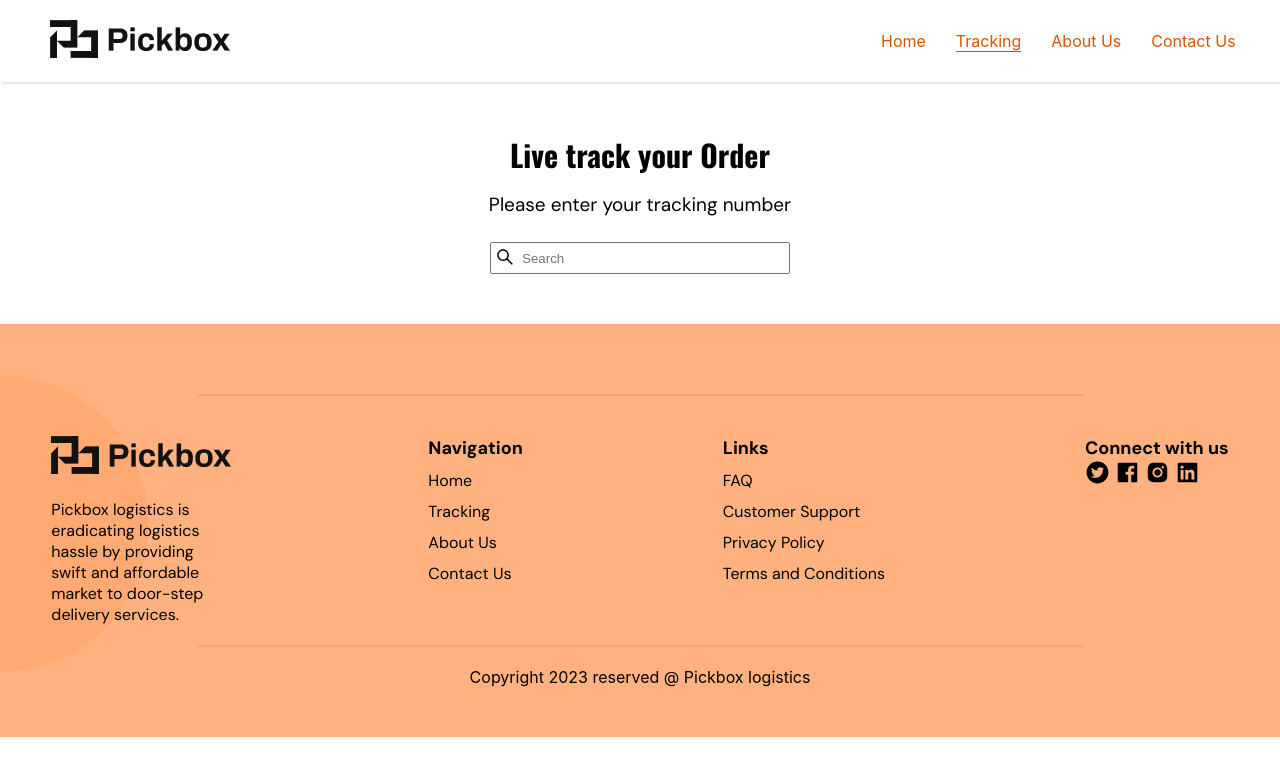
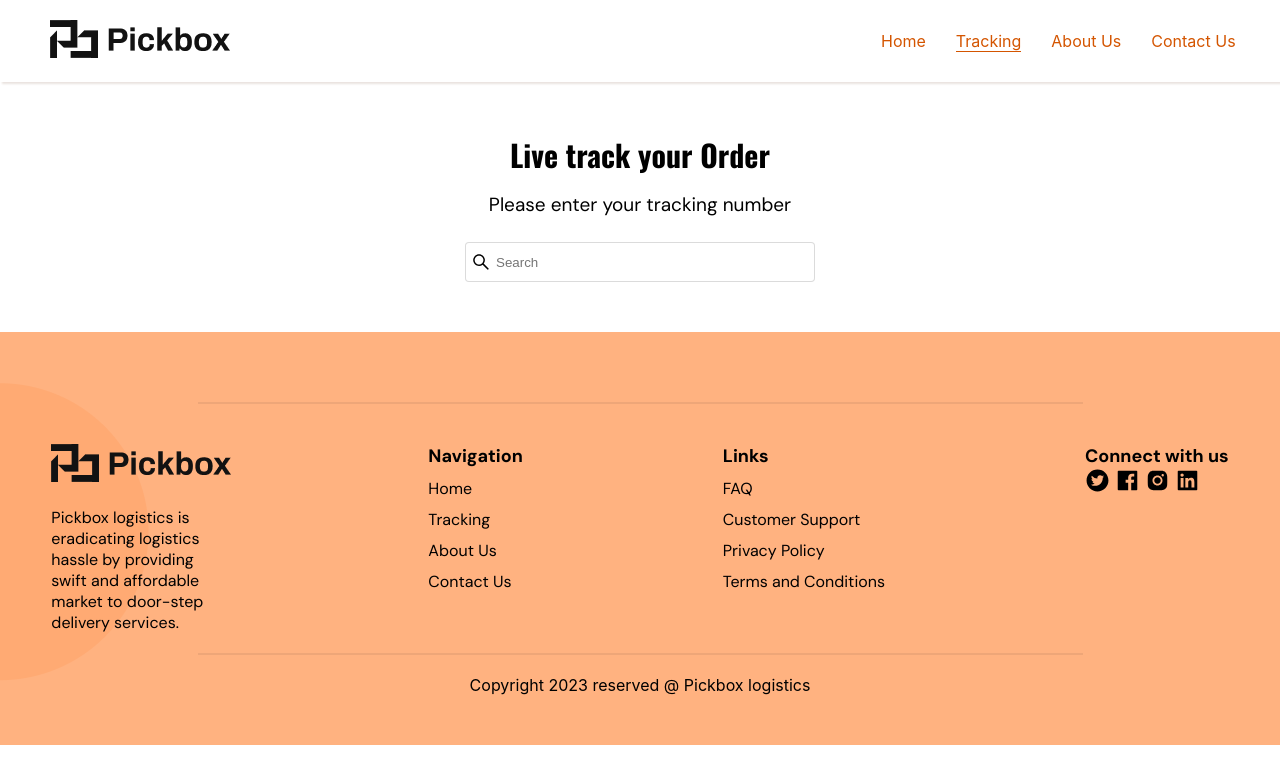
Before and after one commit to Pickbox-Project/Pickbox-frontend, a React (Create React App) app: page /tracking in a window 1280 px wide. Shown: the top 784 px of the page. Built offline with nearby package versions, Linux system fonts and the light colour scheme.

Commit message:
Started working on the Tracking Component

```diff
--- a/src/Components/Tracking/Tracking.css
+++ b/src/Components/Tracking/Tracking.css
@@ -20,20 +20,26 @@
 }
 
 .tracking-input>input {
-    width: 300px;
-    height: 32px;
+    width: 350px;
+    height: 40px;
     padding: 0px 0px 0px 30px;
     position: relative;
+    border-radius: 4px;
+    border: 1px solid rgba(0, 0, 0, 0.14);
 }
 
 .search-icon {
     position: absolute;
     z-index: 9999;
     font-size: 20px;
-    margin-top: 5px;
-    margin-left: 5px;
+    margin-top: 10px;
+    margin-left: 6px;
 }
 
 .search-icon:hover {
     cursor: pointer;
 }
+
+.tracking-input>input:focus {
+    outline: none;
+}
```
